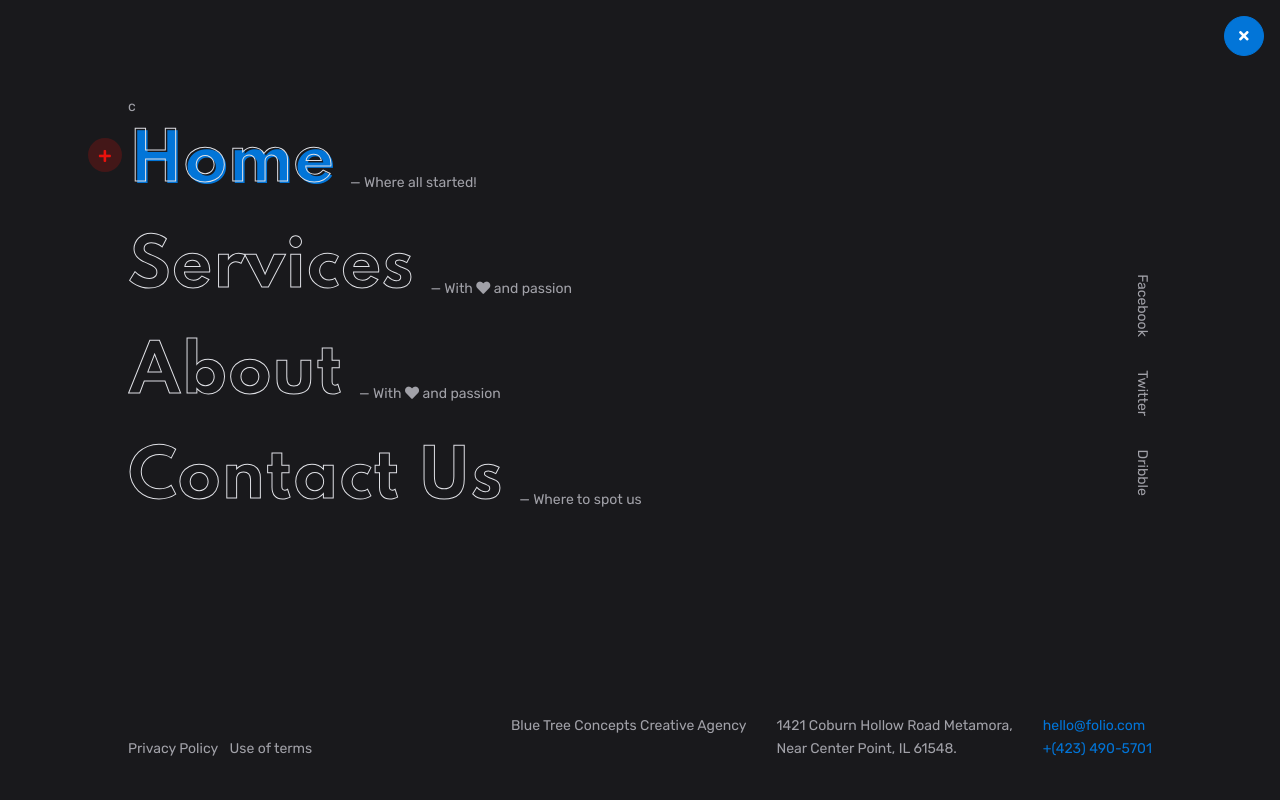
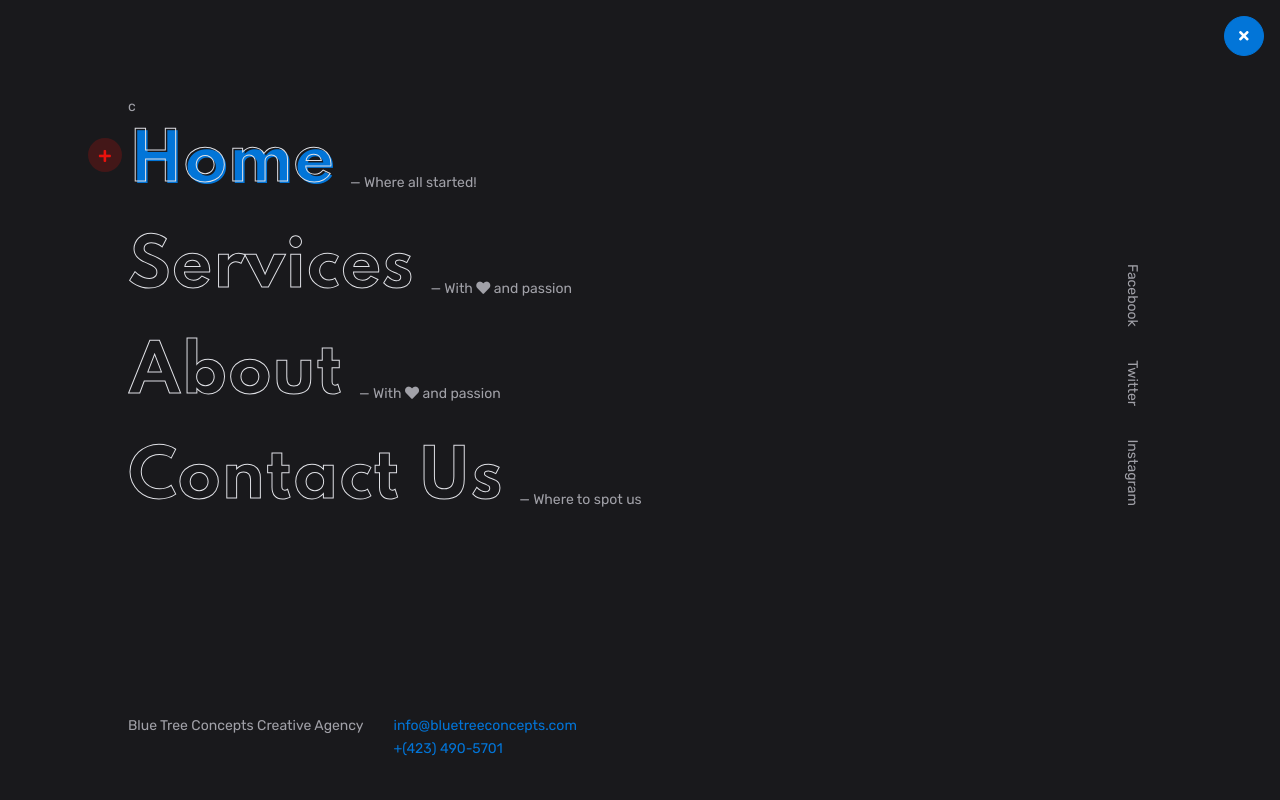
Before and after one commit to mdomeracki231994/mc_data_trends, a Django app: page /blog/ in a window 1280 px wide, after a click on "Menu". Run offline with Django 4.2, Linux system fonts and the light colour scheme; some libraries are stand-ins or nearby versions.

Commit message:
Adding instagram to socials, and removing a few things

```diff
--- a/templates/website/includes/nav.html
+++ b/templates/website/includes/nav.html
@@ -68,22 +68,20 @@
             <div class="mt-auto w-100 d-none d-lg-block py-4">
                 <div class="d-flex justify-content-between w-100">
                     <!-- Offcanvas bottom Left -->
-                    <ul class="list-inline mt-auto">
-                        <li class="list-inline-item me-2"><a class="list-group-item-action text-body" href="#">Privacy
-                            Policy</a></li>
-                        <li class="list-inline-item me-2"><a class="list-group-item-action text-body pe-0" href="#">Use
-                            of terms</a></li>
-                    </ul>
+{#                    <ul class="list-inline mt-auto">#}
+{#                        <li class="list-inline-item me-2"><a class="list-group-item-action text-body" href="#">Privacy#}
+{#                            Policy</a></li>#}
+{#                        <li class="list-inline-item me-2"><a class="list-group-item-action text-body pe-0" href="#">Use#}
+{#                            of terms</a></li>#}
+{#                    </ul>#}
                     <!-- Offcanvas bottom Right -->
                     <div class="row d-flex">
                         <div class="col-auto">
                             <p class="mb-0">Blue Tree Concepts Creative Agency</p>
                         </div>
+
                         <div class="col-auto">
-                            <p class="mb-0">1421 Coburn Hollow Road Metamora,<br> Near Center Point, IL 61548.</p>
-                        </div>
-                        <div class="col-auto">
-                            <a href="#" class="mb-0 d-block">hello@folio.com</a>
+                            <a href="#" class="mb-0 d-block">info@bluetreeconcepts.com</a>
                             <a href="#">+(423) 490-5701</a>
                         </div>
                     </div>
@@ -96,7 +94,7 @@
             <div class="list-group-inline list-unstyled rotate-90">
                 <a href="#" class="list-group-item bg-transparent text-body mt-4">Facebook</a>
                 <a href="#" class="list-group-item bg-transparent text-body mt-4">Twitter</a>
-                <a href="#" class="list-group-item bg-transparent text-body mt-4">Dribble</a>
+                <a href="#" class="list-group-item bg-transparent text-body mt-4">Instagram</a>
             </div>
         </div>
         <!-- Offcanvas Right social END -->
```
